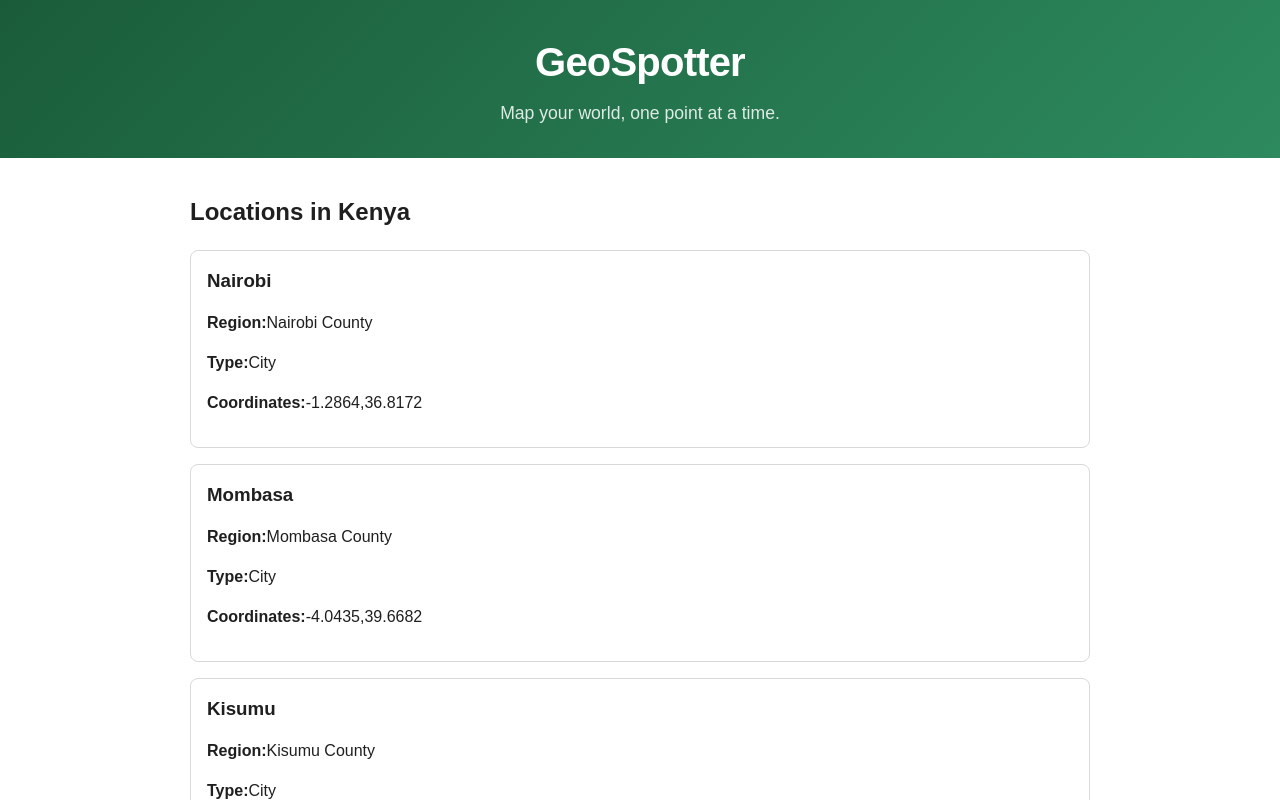
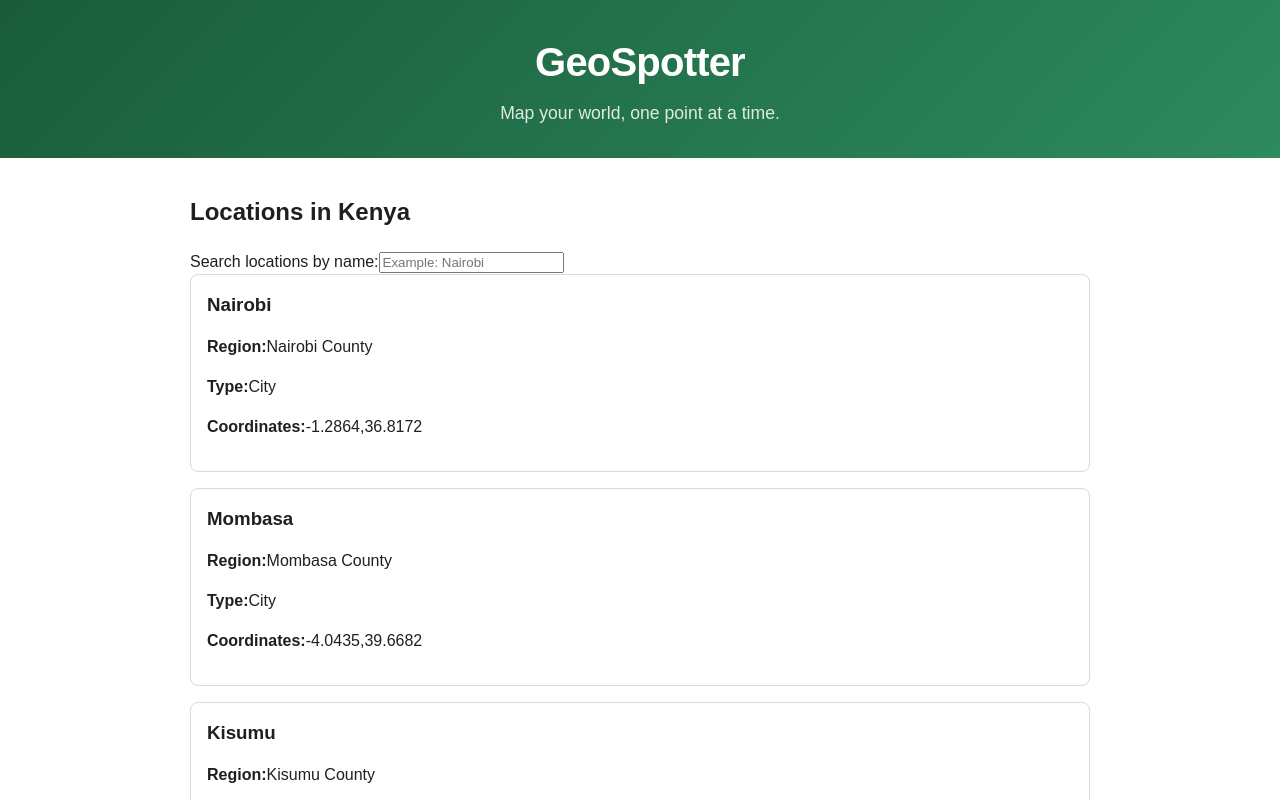
Before and after one commit to davy254/geospotter, a React (Vite) app: page / in a window 1280 px wide. Shown: the top 800 px of the page. Built offline with nearby package versions, Linux system fonts and the light colour scheme.

Commit message:
feat: add location search input

```diff
--- a/src/App.jsx
+++ b/src/App.jsx
@@ -1,14 +1,29 @@
+import { useState } from "react";
+import SearchBar from "./components/SearchBar";
 import Header from "./components/Header";
 import LocationList from "./components/LocationList";
 import { locations } from "./data/locations";
 
 function App() {
+  const [searchText, setSearchText] = useState("");
+
+  const filteredLocations = locations.filter((location) =>
+    location.name.toLowerCase().includes(searchText.toLowerCase())
+  );
   return (
     <div>
       <Header />
       <main>
         <h2>Locations in Kenya</h2>
-        <LocationList locations={locations} />
+
+        <div className="controls">
+          <SearchBar
+            searchText={searchText}
+            onSearchChange={setSearchText}
+          />
+        </div>
+
+        <LocationList locations={filteredLocations} />
       </main>
     </div>
   );
--- /dev/null
+++ b/src/components/SearchBar.jsx
@@ -0,0 +1,15 @@
+function SearchBar({ searchText, onSearchChange }) {
+  return (
+    <label className="search-bar">
+      Search locations by name:
+      <input
+        type="text"
+        placeholder="Example: Nairobi"
+        value={searchText}
+        onChange={(event) => onSearchChange(event.target.value)}
+      />
+    </label>
+  );
+}
+
+export default SearchBar;
```
